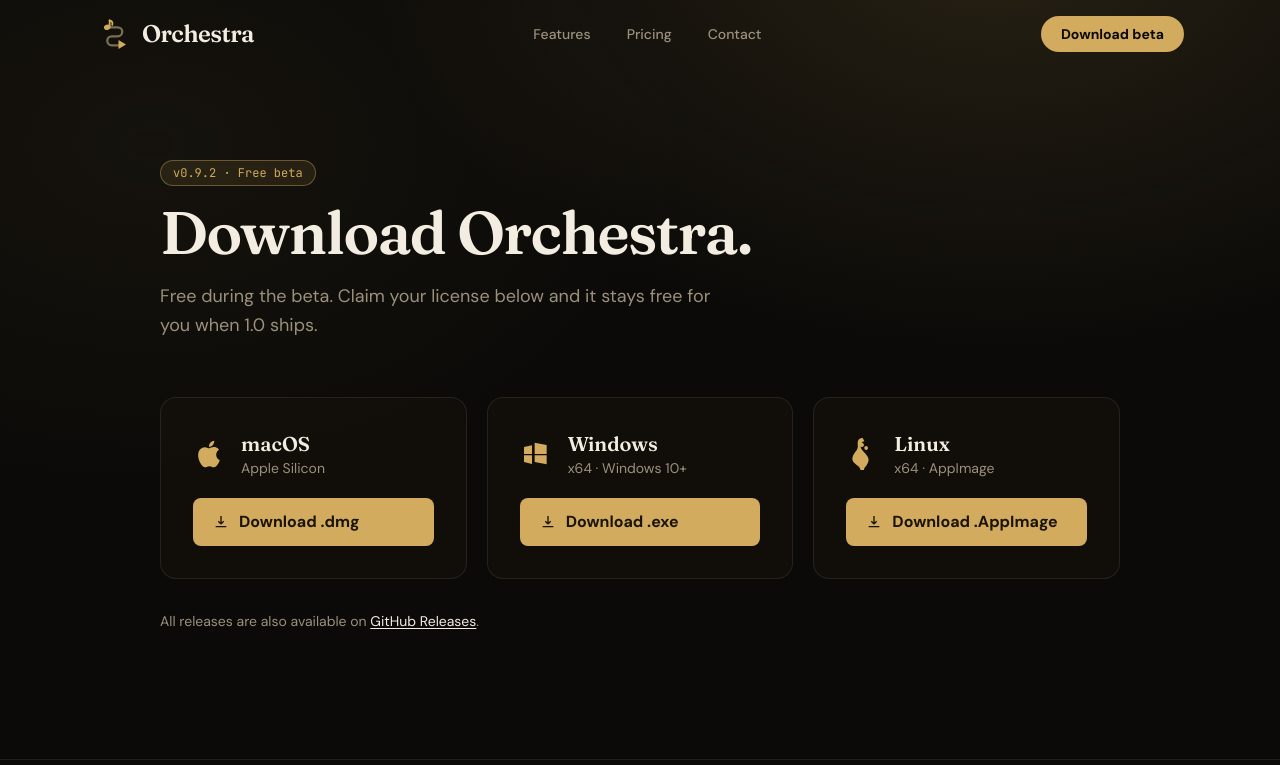
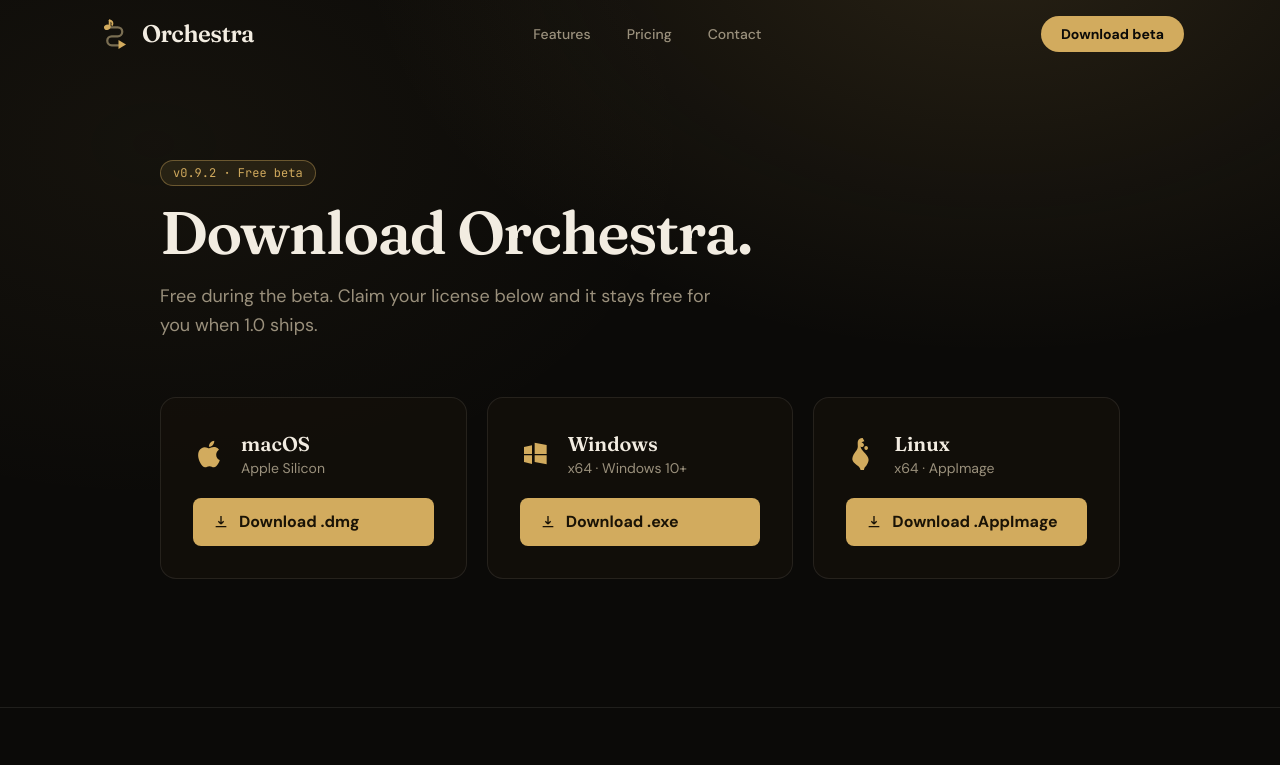
Before and after one commit to p-valentin/Orchestra_website, a Next.js app: page /downloads in a window 1280 px wide. Shown: the top 765 px of the page. Built offline with nearby package versions, Linux system fonts and the light colour scheme.

Commit message:
remove github releases link from downloads page

```diff
--- a/app/downloads/page.tsx
+++ b/app/downloads/page.tsx
@@ -1,4 +1,4 @@
-import { VERSION, GITHUB_RELEASES } from '@/lib/release'
+import { VERSION } from '@/lib/release'
 import Nav from '@/components/Nav'
 import Footer from '@/components/Footer'
 
@@ -100,13 +100,6 @@
           />
         </div>
 
-        <p className="mt-8 text-sm text-text-secondary">
-          All releases are also available on{' '}
-          <a href={GITHUB_RELEASES} className="text-text-primary underline underline-offset-2 hover:text-teal transition-colors">
-            GitHub Releases
-          </a>
-          .
-        </p>
       </main>
       <Footer />
     </>
```
